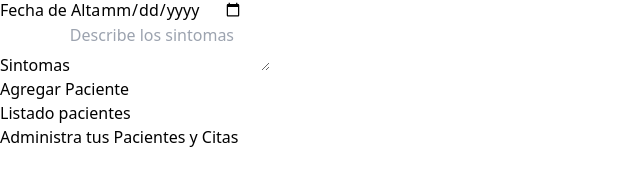
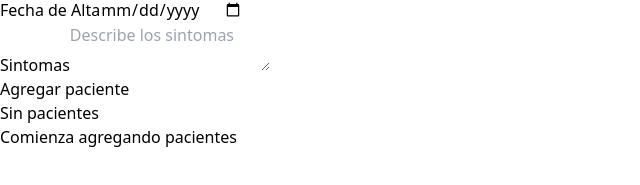
Before and after one commit to jose1500s/pacientesVeterinaria, a React (Vite) app: page / in a window 1280 px wide. Shown: the part 147-332 px from the top of the page, without its empty margins (0-640 px from the left). Built offline with nearby package versions, Linux system fonts and the light colour scheme.

Commit message:
CRUD ready

```diff
--- a/src/App.jsx
+++ b/src/App.jsx
@@ -8,6 +8,13 @@ import { useState } from 'react';
 function App() {
 
   const [pacientes, setPacientes] = useState([]);
+  const [paciente, setPaciente] = useState({});
+
+  const eliminarPaciente = id => {
+    const pacientesActualizados = pacientes.filter( paciente => paciente.id !== id)
+
+    setPacientes(pacientesActualizados)
+  }
 
   return (
     <div className='container mx-auto mt-14'>
@@ -16,9 +23,13 @@ function App() {
       <Formulario
         pacientes={pacientes}
         setPacientes={setPacientes}
+        paciente={paciente}
+        setPaciente={setPaciente}
       />
       <ListadoPacientes
         pacientes={pacientes}
+        setPaciente={setPaciente}
+        eliminarPaciente={eliminarPaciente}
       />
       </div>
       <Toaster position="bottom-center" richColors closeButton  />
--- a/src/components/Formulario.jsx
+++ b/src/components/Formulario.jsx
@@ -1,13 +1,24 @@
 import { useState, useEffect} from "react"
 import { toast } from 'sonner';
 
-export default function Formulario({pacientes, setPacientes}) {
+export default function Formulario({pacientes, setPacientes, paciente, setPaciente}) {
 
     const [nombre, setNombre] = useState('');
     const [propietario, setPropietario] = useState('');
     const [email, setEmail] = useState('');
     const [fecha, setFecha] = useState('');
     const [sintomas, setSintomas] = useState('');
+
+    useEffect( () => {
+      if( Object.keys(paciente).length > 0) {
+        console.log(paciente)
+        setNombre(paciente.nombre)
+        setPropietario(paciente.propietario)
+        setEmail(paciente.email)
+        setFecha(paciente.fecha)
+        setSintomas(paciente.sintomas)
+      }
+    }, [paciente])
 
     const generarId = () => {
       const random = Math.random().toString(36).substr(2);
@@ -29,19 +40,33 @@ export default function Formulario({pacientes, setPacientes}) {
         propietario,
         email,
         fecha,
-        sintomas,
-        id: generarId()
+        sintomas
       }
 
+      if(paciente.id) {
+        //editando
+        objetoPaciente.id = paciente.id
+
+        const pacientesActualizados = pacientes.map( pacienteState => pacienteState.id === paciente.id ? objetoPaciente : pacienteState )
+
+        setPacientes(pacientesActualizados)
+        setPaciente({})
+        toast.success('Editado con exito')
+      } else {
+        //nuevo registro
+        objetoPaciente.id = generarId();
         setPacientes([...pacientes, objetoPaciente])
-        //reiniciar formulario
-        setNombre = ('')
-        setPropietario = ('')
-        setEmail = ('')
-        setFecha = ('')
-        setSintomas = ('')
+        toast.success('Registrado con exito')
+      }
 
-        toast.success('Registrado con exito')
+      //reiniciar formulario
+      setNombre('');
+      setPropietario('');
+      setEmail('');
+      setFecha('');
+      setSintomas('');
+
+
       }
     }
 
@@ -98,7 +123,9 @@ export default function Formulario({pacientes, setPacientes}) {
               />
             </div>
 
-            <input type="submit" className="bg-indigo-600 w-full p-3 text-white uppercase font-bold hover:bg-indigo-700 cursor-pointer transition-all" value="Agregar Paciente"  />
+            <input type="submit" className="bg-indigo-600 w-full p-3 text-white uppercase font-bold hover:bg-indigo-700 cursor-pointer transition-all"
+            value={paciente.id ? "Guardar cambios" : "Agregar paciente"}
+            />
           </form>
         </div>
     )
--- a/src/components/ListadoPacientes.jsx
+++ b/src/components/ListadoPacientes.jsx
@@ -1,19 +1,36 @@
 import Paciente from "./paciente"
-export default function ListadoPacientes({ pacientes }) {
+
+export default function ListadoPacientes({ pacientes, setPaciente, eliminarPaciente }) {
     return (
         <div className="md:w-1/2 lg:3/5 md:h-screen overflow-y-scroll">
+
+            {pacientes && pacientes.length ? (
+                <>
                     <h2 className="font-black text-3xl text-center">Listado pacientes</h2>
                     <p className="text-xl mt-5 mb-10 text-center">
                         Administra tus
                         <span className="text-indigo-600 font-bold"> Pacientes y Citas</span>
                     </p>
 
-            {pacientes.map( paciente => (
+                    {pacientes.map(paciente => (
                         <Paciente
                             key={paciente.id}
                             paciente={paciente}
+                            setPaciente={setPaciente}
+                            eliminarPaciente={eliminarPaciente}
                         />
                     )
+                    )}
+                </>
+
+            ) : (
+                <>
+                    <h2 className="font-black text-3xl text-center">Sin pacientes</h2>
+                    <p className="text-xl mt-5 mb-10 text-center">
+                        Comienza agregando
+                        <span className="text-indigo-600 font-bold"> pacientes</span>
+                    </p>
+                </>
             )}
 
         </div>
--- a/src/components/Paciente.jsx
+++ b/src/components/Paciente.jsx
@@ -1,8 +1,15 @@
-export default function Paciente({paciente}) {
+export default function Paciente({ paciente, setPaciente, eliminarPaciente }) {
 
-    const {nombre, propietario, email, fecha, sintomas} = paciente
+    const { nombre, propietario, email, fecha, sintomas, id } = paciente
 
-    return(
+    const handleEliminar = () => {
+        const respuesta = confirm('Deseas eliminar este paciente?')
+        if(respuesta) {
+            eliminarPaciente(id)
+        }
+    }
+
+    return (
         <div className="mx-5 my-10 bg-white shadow-md px-5 py-10 rounded-xl">
             <p className="font-bold mb-3 text-gray-700 uppercase">Nombre:
                 <span className="font-normal normal-case"> {nombre} </span>
@@ -23,6 +30,22 @@ export default function Paciente({paciente}) {
             <p className="font-bold mb-3 text-gray-700 uppercase">Sintomas:
                 <span className="font-normal normal-case"> {sintomas} </span>
             </p>
+
+            <div className="flex justify-evenly mt-6">
+                <a href="#_" className="px-5 py-2.5 font-medium bg-indigo-600 hover:bg-blue-700  text-white rounded-lg text-base flex justify-center items-center gap-1 w-36"
+                onClick={() => setPaciente(paciente)}
+                >
+                <svg className="mr-1" xmlns="http://www.w3.org/2000/svg" width="22" height="22" viewBox="0 0 24 24"><path fill="currentColor" d="M4 21q-.425 0-.712-.288T3 20v-2.425q0-.4.15-.763t.425-.637L16.2 3.575q.3-.275.663-.425t.762-.15q.4 0 .775.15t.65.45L20.425 5q.3.275.437.65T21 6.4q0 .4-.138.763t-.437.662l-12.6 12.6q-.275.275-.638.425t-.762.15zM17.6 7.8L19 6.4L17.6 5l-1.4 1.4z"/></svg>
+                    Editar
+                </a>
+
+                <a href="#_" className="px-5 py-2.5 font-medium bg-red-600 hover:bg-red-700 text-white ounded-lg text-base flex justify-center items-center gap-1 w-36 rounded-md"
+                onClick={handleEliminar}
+                >
+                <svg xmlns="http://www.w3.org/2000/svg" width="22" height="22" viewBox="0 0 24 24"><path fill="currentColor" d="M7.615 20q-.666 0-1.14-.475Q6 19.051 6 18.385V6h-.5q-.213 0-.356-.144T5 5.499q0-.212.144-.356Q5.288 5 5.5 5H9q0-.31.23-.54q.23-.23.54-.23h4.46q.31 0 .54.23q.23.23.23.54h3.5q.213 0 .356.144q.144.144.144.357q0 .212-.144.356Q18.713 6 18.5 6H18v12.385q0 .666-.475 1.14q-.474.475-1.14.475zM17 6H7v12.385q0 .269.173.442t.442.173h8.77q.269 0 .442-.173t.173-.442zm-6.692 11q.213 0 .356-.144q.144-.144.144-.356v-8q0-.213-.144-.356T10.307 8q-.213 0-.356.144t-.143.356v8q0 .213.144.356t.356.144m3.385 0q.213 0 .356-.144t.143-.356v-8q0-.213-.144-.356T13.692 8q-.213 0-.356.144q-.144.144-.144.356v8q0 .213.144.356t.357.144M7 6v13z"/></svg>
+                    Eliminar
+                </a>
+            </div>
         </div>
     )
 }
```
Lines whose indentation alone changed are shown as unchanged.
